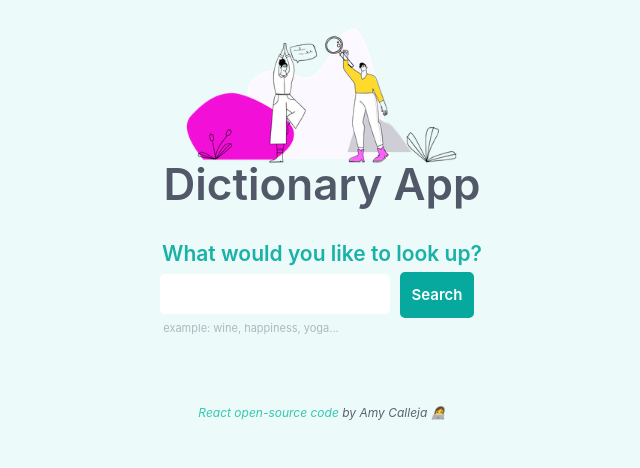
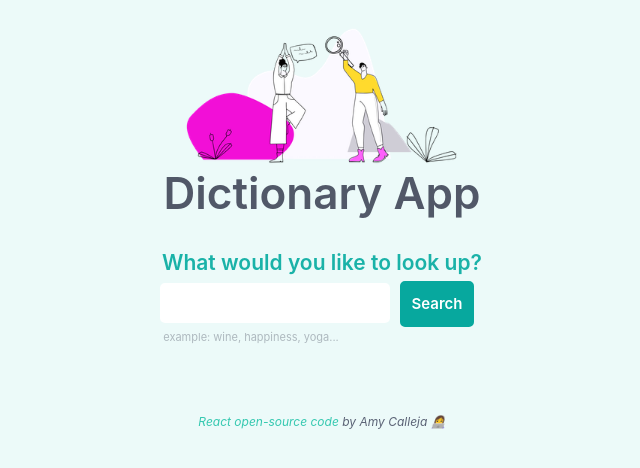
Before and after one commit to amy-calleja/react-dictionary-app, a React (Create React App) app: page / in a window 1280 px wide. Shown: the top 468 px of the page, without its empty margins (318-958 px from the left). Built offline with nearby package versions, Linux system fonts and the light colour scheme; no server answers.

Commit message:
Margin tweek

```diff
--- a/src/App.css
+++ b/src/App.css
@@ -20,7 +20,7 @@ body {
 
 .App h1 {
   margin-bottom: 0px;
-  margin-top: -1px;
+  margin-top: 8px;
   font-size: 44px;
   font-weight: 600;
   position: relative;
```
